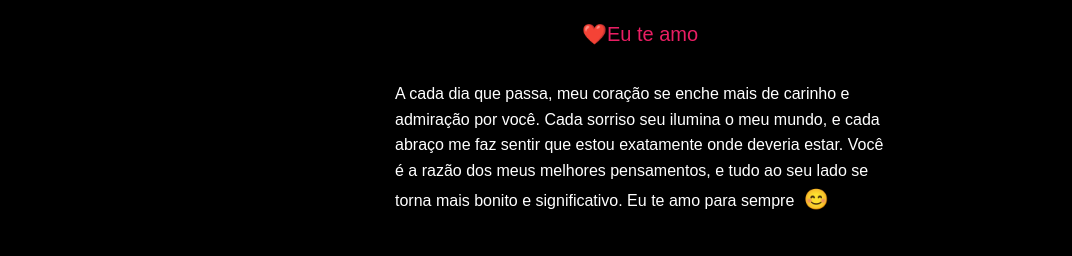
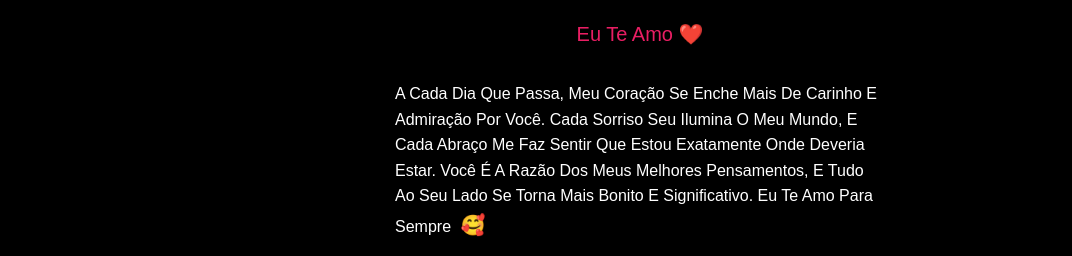
Before and after one commit to Testando0/site-romantico, a plain HTML site: page about.html in a window 1280 px wide. Shown: the part 721-977 px from the top of the page, without its empty margins (0-1072 px from the left). Before the commit the page ends 951 px from the top, so only its background shows below. Drawn offline with Linux system fonts and the light colour scheme.

Commit message:
Update about.html

```diff
--- a/about.html
+++ b/about.html
@@ -18,7 +18,7 @@
 <body>
     <div class="container">
         <div class="spotify-player">
-            <iframe src="https://open.spotify.com/embed/track/3fT7cJoa7RqsvNZnEC45EC?si=7f13ed15175f4534" width="100%" height="80"
+            <iframe src="https://open.spotify.com/track/1T98vYODVa5R84kbBGzQjl?si=QhG5Nb5fRmCU_zAg18KYlA" width="100%" height="80"
                 frameborder="0" allowtransparency="true" allow="encrypted-media">
             </iframe>
         </div>
@@ -41,12 +41,12 @@
         </div>
 
         <div class="message-box">
-            <div class="message-title">❤️Eu te amo</div>
+            <div class="message-title">Eu Te Amo ❤️</div>
             <p class="message-text">
-                A cada dia que passa, meu coração se enche mais de carinho e admiração por você. Cada sorriso seu
-                ilumina o meu mundo, e cada abraço me faz sentir que estou exatamente onde deveria estar. Você é a razão
-                dos meus melhores pensamentos, e tudo ao seu lado se torna mais bonito e significativo. Eu te amo para
-                sempre <span class="emoji">😊</span>
+                A Cada Dia Que Passa, Meu Coração Se Enche Mais De Carinho E Admiração Por Você. Cada Sorriso Seu
+                Ilumina O Meu Mundo, E Cada Abraço Me Faz Sentir Que Estou Exatamente Onde Deveria Estar. Você É A Razão
+                Dos Meus Melhores Pensamentos, E Tudo Ao Seu Lado Se Torna Mais Bonito E Significativo. Eu Te Amo Para
+                Sempre <span class="emoji">🥰</span>
             </p>
         </div>
     </div>
```
